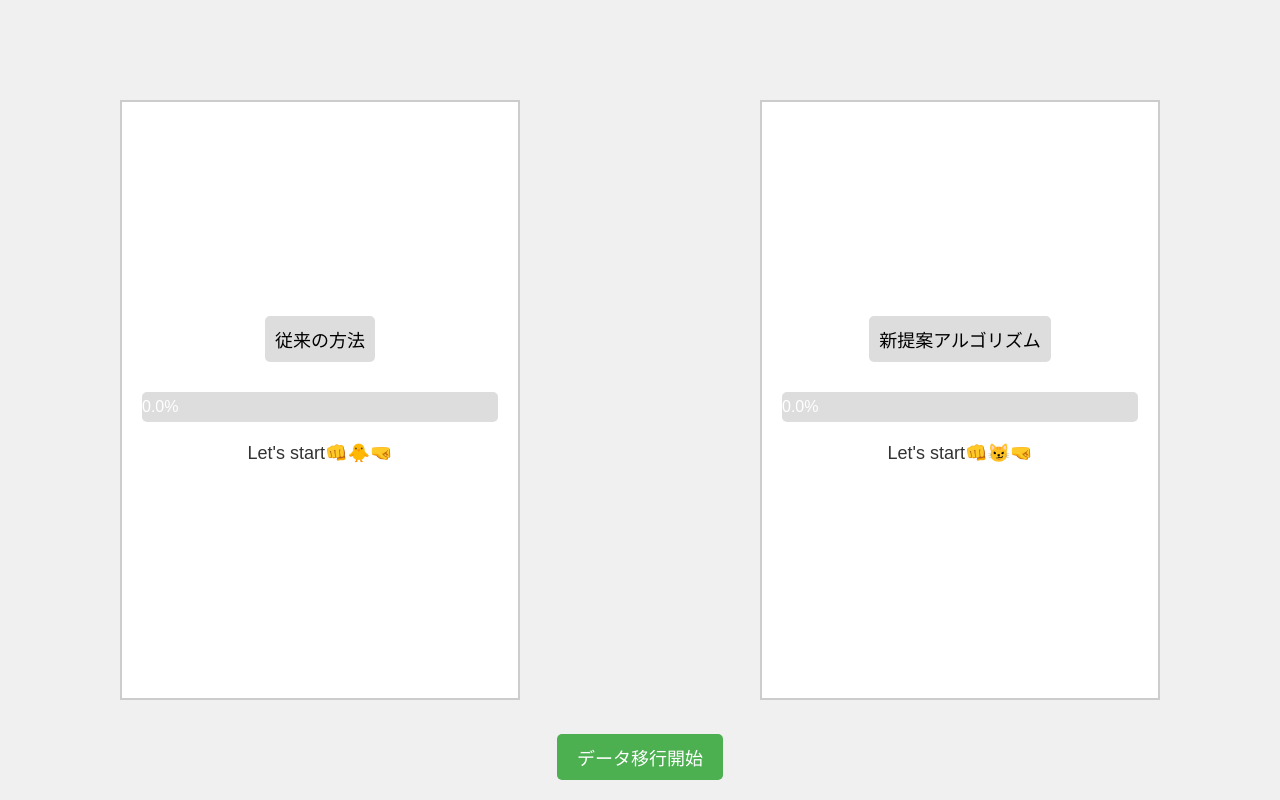
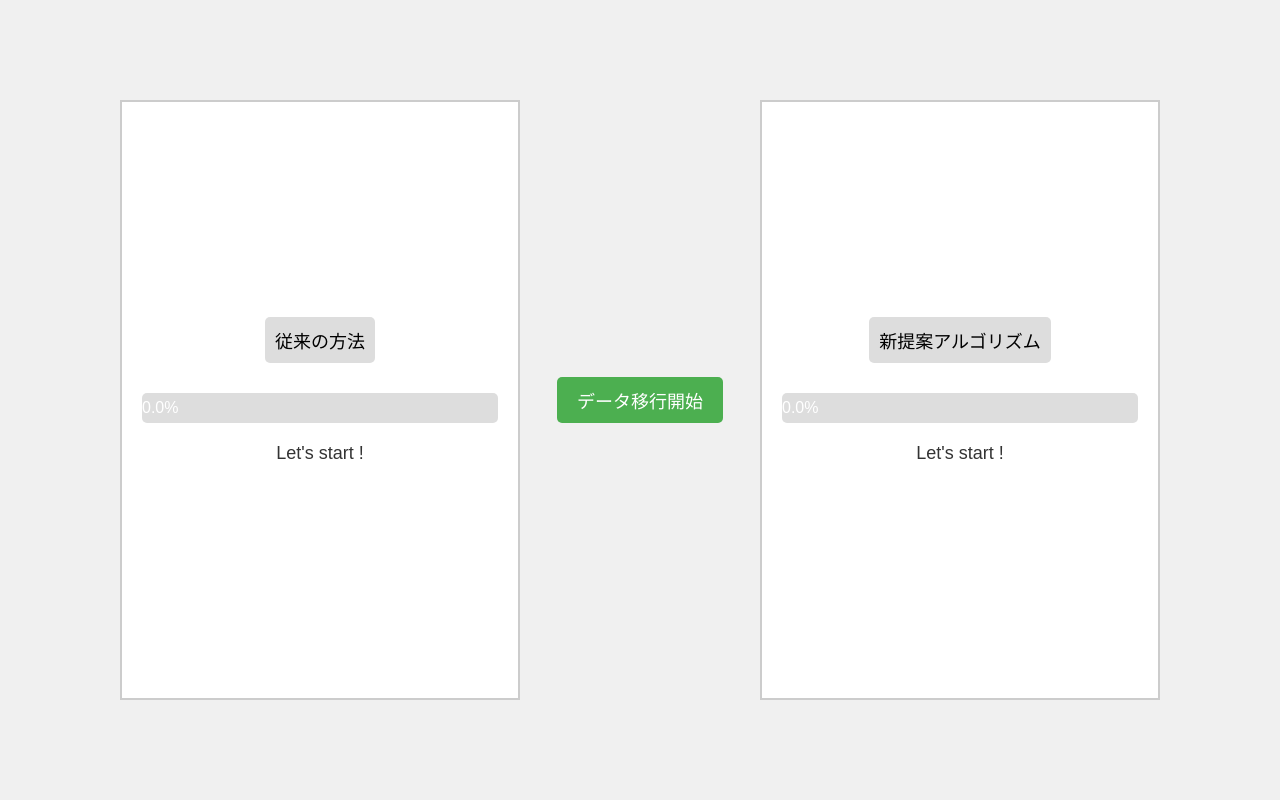
Before and after one commit to cloud-native-dojo/kokaton_on_the_cloud_2024, a Flask app: page / in a window 1280 px wide. Run offline with Flask 3, Linux system fonts and the light colour scheme.

Commit message:
改造版

```diff
--- a/templates/index.html
+++ b/templates/index.html
@@ -51,7 +51,7 @@
             height: 30px;
             width: 0%;
             background-color: #4CAF50;
-            text-align: center;
+            text-align: start;
             color: white;
             line-height: 30px; /* テキストを中央に表示 */
         }
@@ -59,9 +59,9 @@
         /* 移行開始ボタンを中央下に配置 */
         .start-button-container {
             position: absolute;
-            bottom: 20px;
+            /* bottom: 20px;
             left: 50%;
-            transform: translateX(-50%);
+            transform: translateX(-50%); */
         }
 
         button {
@@ -169,7 +169,7 @@
             <div class="progress-container">
                 <div class="progress-bar" id="progressBar-left">0.0%</div>
             </div>
-            <div class="status" id="status-left">Let's start👊🐥🤜</div>
+            <div class="status" id="status-left">Let's start !</div>
         </div>
 
 
@@ -186,7 +186,7 @@
             <div class="progress-container">
                 <div class="progress-bar" id="progressBar-right">0.0%</div>
             </div>
-            <div class="status" id="status-right">Let's start👊😼🤜</div>
+            <div class="status" id="status-right">Let's start !</div>
         </div>
     </div>
 
@@ -200,12 +200,13 @@
         // ↑のdivタグにおいて,ボタンクリック時にstartMigration()を実行, idはjavascriptsからこのボタンを特定するための演算子
         function startMigration() {
             const sides = ['left', 'right']; // 左と右の両方で処理を行う
+            const button = document.querySelector('button'); // querySelectorはhtmlから任意のhtml要素を取得（ボタンタグ呼び出しってこと？）
+            const migratingPercent = {};
             // pyでいう for elm in list: みたいな構文のやつ
             sides.forEach(side => {
                 const progressBar = document.getElementById(`progressBar-${side}`); // sideに左右が入ることで、上記の左右四角形内の描画を同時に行う
-                const migratingPercent = document.getElementById(`status-${side}`);
+                migratingPercent[side] = document.getElementById(`status-${side}`);
                 const car = document.getElementById(`car-${side}`);
-                const button = document.querySelector('button'); // querySelectorはhtmlから任意のhtml要素を取得（ボタンタグ呼び出しってこと？）
                 const fewBoxes = document.getElementById(`few-boxes-${side}`); // 小数段ボール
                 const manyBoxes = document.getElementById(`many-boxes-${side}`); // 多数段ボール
                 const completedBoxes = document.getElementById(`completed-many-boxes-${side}`) // 終了時、各ブロック右用の多数段ボールの用意
@@ -235,21 +236,24 @@
                     if (currentNum < wholePercentNum) {
                         currentNum++;
                         let currentPercent = (currentNum / wholePercentNum) * 100; // 現在の進捗状況をパーセントで表すための変数定義
-                        migratingPercent.textContent = `移行中...${currentPercent.toFixed(1)}%`; // パーセンテージを小数点第一位まで表示させる
+                        migratingPercent[side].textContent = `...移行中...`; // パーセンテージを小数点第一位まで表示させる
                         progressBar.style.width = `${currentPercent}%`; // プログレスバーの幅を更新
                         progressBar.textContent = `${currentPercent.toFixed(1)}%`; // プログレスバーのテキストを更新（小数点第一位まで表示）
                         setTimeout(updateProgress, updateInterval); // 再帰呼び出し, 0.05sec後に再度実行
                     } else {
-                        migratingPercent.textContent = "移行完了...100.0%"; // 100%に設定
+                        migratingPercent[side].textContent = "移行完了"; // 100%に設定
                         progressBar.style.width = '100%'; // プログレスバーを100%にする
                         progressBar.textContent = "100.0%";
-                        button.textContent = "データ移行完了"; // 移行完了テキストを描画
 
                         // 移行完了後の処理
                         car.style.display = 'none'; // 車消す
                         fewBoxes.style.display = 'none'; // 各ブロック左の小数段ボール削除
                         manyBoxes.style.display = 'none'; // 各ブロック右の多数段ボール削除
                         completedBoxes.style.display = 'block'; // 移行完了を示す右多段ボール画像表示
+                    }
+
+                    if (migratingPercent["left"].textContent === "移行完了" && migratingPercent["right"].textContent === "移行完了"){
+                        button.textContent = "データ移行完了"; // 移行完了テキストを描画
                     }
                 }
 
```
